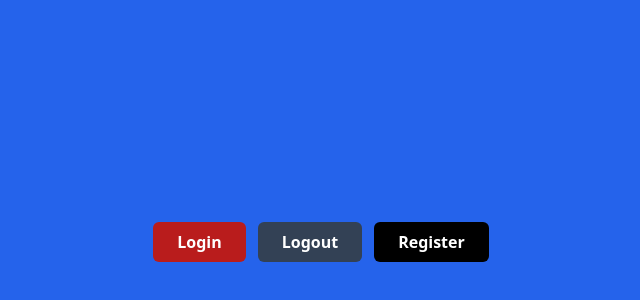
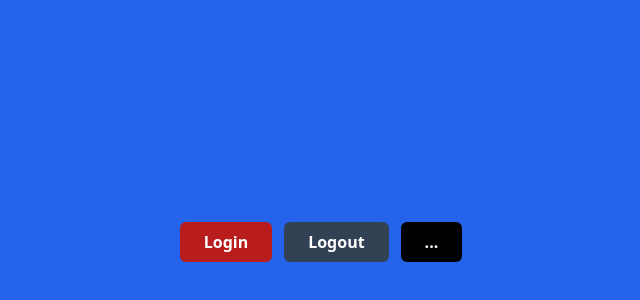
Before and after one commit to dedenwahyudi/React-JS---1, a React (Vite) app: page / in a window 1280 px wide. Shown: the part 158-458 px from the top of the page, without its empty margins (319-959 px from the left). Built offline with nearby package versions, Linux system fonts and the light colour scheme.

Commit message:
Component and Props 2 with Children Component

```diff
--- a/src/App.jsx
+++ b/src/App.jsx
@@ -1,12 +1,13 @@
 import React from "react";
 
 const Button = (props) => {
+  const { children = "...", variant = "bg-black" } = props;
   return (
     <button
-      className={`h-10 px-6 font-semibold rounded-md ${props.variant} text-white`}
+      className={`h-10 px-6 font-semibold rounded-md ${variant} text-white`}
       type="submit"
     >
-      {props.text}
+      {children}
     </button>
   );
 };
@@ -15,9 +16,9 @@ function App() {
   return (
     <div className="flex justify-center bg-blue-600 min-h-screen items-center">
       <div className="flex gap-x-3">
-        <Button variant="bg-red-700" text="Login" />
-        <Button variant="bg-slate-700" text="Logout" />
-        <Button variant="bg-black" text="Register" />
+        <Button variant="bg-red-700">Login</Button>
+        <Button variant="bg-slate-700">Logout</Button>
+        <Button></Button>
       </div>
     </div>
   );
```
